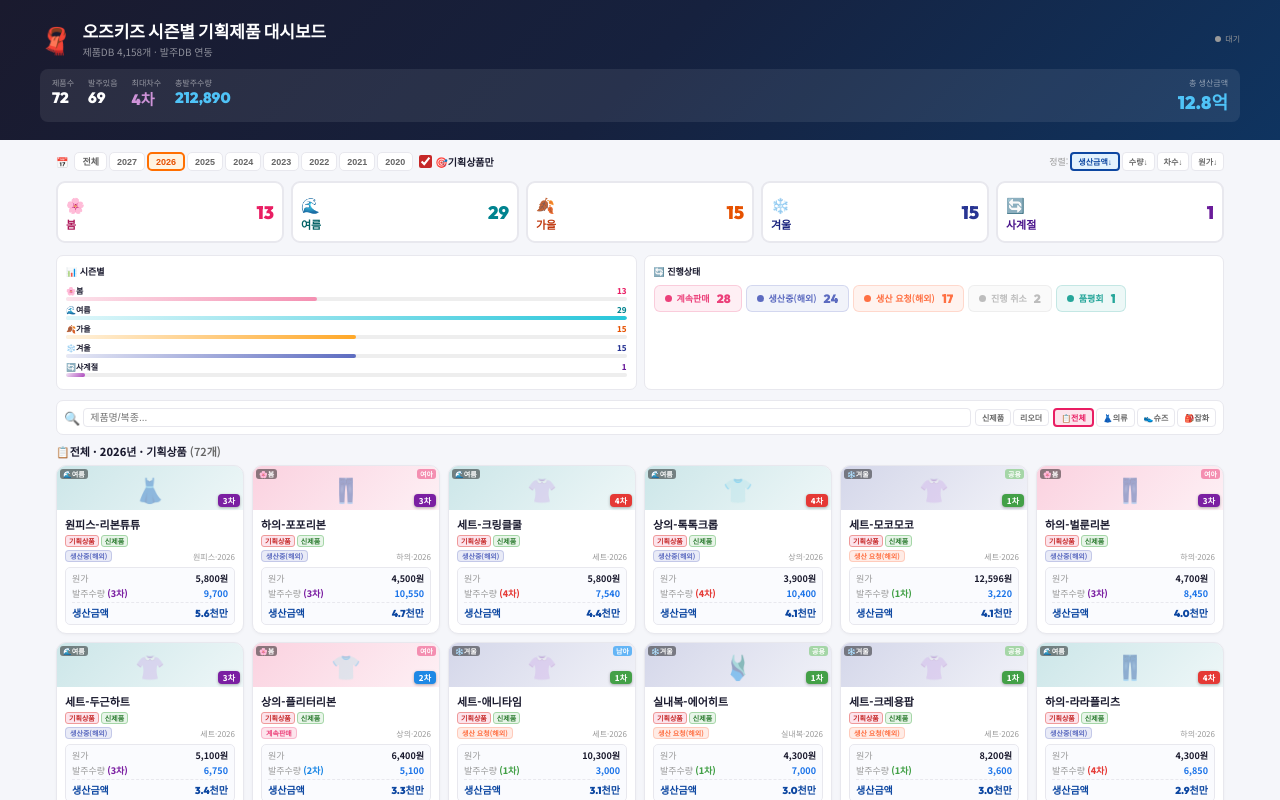
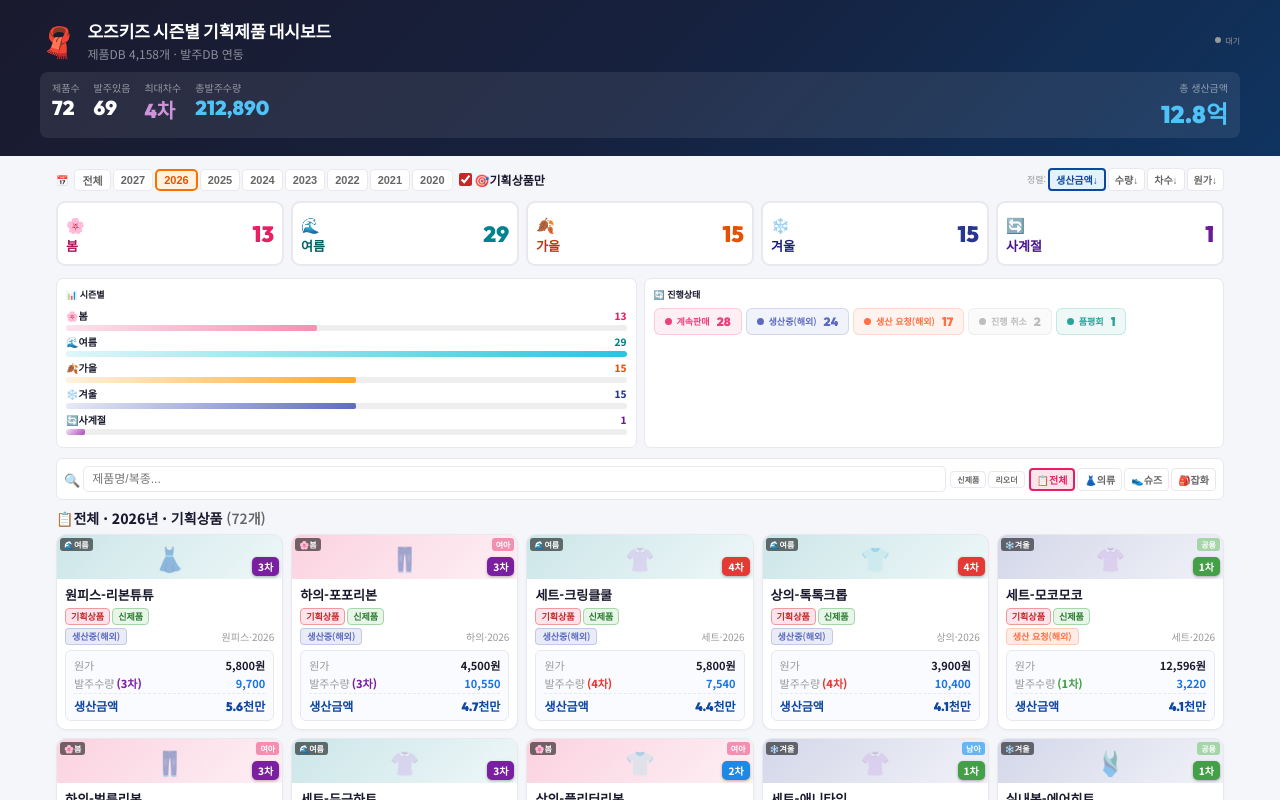
Before and after one commit to 76anna/OZKIZ-DASHBOARD, a Next.js app: page / in a window 1280 px wide. Shown: the top 800 px of the page. Built offline with nearby package versions, Linux system fonts and the light colour scheme.

Commit message:
Update page.tsx

```diff
--- a/app/page.tsx
+++ b/app/page.tsx
@@ -4184,18 +4184,18 @@
     <div style={{background:"var(--cd)",borderRadius:10,border:"1px solid var(--bd)",overflow:"hidden",boxShadow:"0 1px 3px rgba(0,0,0,.04)"}}>
       <div style={{height:44,background:`linear-gradient(135deg,${sc||"#e8eaf6"}33,${sc||"#e8eaf6"}11)`,display:"flex",alignItems:"center",justifyContent:"center",position:"relative"}}>
         <span style={{fontSize:24,opacity:.4}}>{BI[p.b]||"📦"}</span>
-        <div style={{position:"absolute",top:3,left:3,display:"flex",gap:2}}>{p.z.map(s=><span key={s} style={{fontSize:7,padding:"0 3px",borderRadius:3,background:"rgba(0,0,0,.45)",color:"#fff",fontWeight:700}}>{SC[s]?.e}{s}</span>)}</div>
-        {p.ord>0&&<span style={{position:"absolute",bottom:3,right:3,fontSize:8,padding:"1px 5px",borderRadius:4,background:oc,color:"#fff",fontWeight:800,boxShadow:"0 1px 3px rgba(0,0,0,.3)"}}>{p.ord}차</span>}
-        {p.g&&<span style={{position:"absolute",top:3,right:3,fontSize:7,padding:"0 3px",borderRadius:3,background:p.g==="여아"?"#f48fb1":p.g==="남아"?"#64b5f6":"#a5d6a7",color:"#fff",fontWeight:700}}>{p.g}</span>}
+        <div style={{position:"absolute",top:3,left:3,display:"flex",gap:2}}>{p.z.map(s=><span key={s} style={{fontSize:8,padding:"1px 4px",borderRadius:3,background:"rgba(0,0,0,.55)",color:"#fff",fontWeight:700}}>{SC[s]?.e}{s}</span>)}</div>
+        {p.ord>0&&<span style={{position:"absolute",bottom:3,right:3,fontSize:10,padding:"2px 6px",borderRadius:5,background:oc,color:"#fff",fontWeight:800,boxShadow:"0 1px 3px rgba(0,0,0,.3)"}}>{p.ord}차</span>}
+        {p.g&&<span style={{position:"absolute",top:3,right:3,fontSize:8,padding:"1px 4px",borderRadius:3,background:p.g==="여아"?"#f48fb1":p.g==="남아"?"#64b5f6":"#a5d6a7",color:"#fff",fontWeight:700}}>{p.g}</span>}
       </div>
       <div style={{padding:"6px 8px 8px"}}>
-        <div style={{fontSize:11,fontWeight:800,marginBottom:3,overflow:"hidden",textOverflow:"ellipsis",whiteSpace:"nowrap"}}>{p.n}</div>
-        <div style={{display:"flex",gap:2,flexWrap:"wrap",marginBottom:3}}>{p.t.map((t,j)=>{const cfg=TB[t]||{bg:"#f5f5f5",c:"#616161",b:"#e0e0e0"};return <span key={j} style={{padding:"0 3px",borderRadius:3,fontSize:7,fontWeight:700,background:cfg.bg,color:cfg.c,border:`1px solid ${cfg.b}`}}>{t}</span>})}</div>
+        <div style={{fontSize:13,fontWeight:800,marginBottom:4,overflow:"hidden",textOverflow:"ellipsis",whiteSpace:"nowrap"}}>{p.n}</div>
+        <div style={{display:"flex",gap:2,flexWrap:"wrap",marginBottom:3}}>{p.t.map((t,j)=>{const cfg=TB[t]||{bg:"#f5f5f5",c:"#616161",b:"#e0e0e0"};return <span key={j} style={{padding:"1px 5px",borderRadius:4,fontSize:9,fontWeight:700,background:cfg.bg,color:cfg.c,border:`1px solid ${cfg.b}`}}>{t}</span>})}</div>
         <div style={{display:"flex",justifyContent:"space-between",alignItems:"center",marginBottom:5}}>
-          <span style={{padding:"0 4px",borderRadius:4,fontSize:7,fontWeight:600,background:stC+"22",color:stC,border:`1px solid ${stC}44`}}>{p.s}</span>
-          <span style={{fontSize:8,color:"var(--t3)"}}>{p.b}·{p.y}</span>
+          <span style={{padding:"1px 6px",borderRadius:4,fontSize:9,fontWeight:600,background:stC+"22",color:stC,border:`1px solid ${stC}44`}}>{p.s}</span>
+          <span style={{fontSize:10,color:"var(--t3)"}}>{p.b}·{p.y}</span>
         </div>
-        <div style={{background:"var(--rw)",borderRadius:5,padding:"4px 6px",border:"1px solid var(--bd)",fontSize:9}}>
+        <div style={{background:"var(--rw)",borderRadius:6,padding:"6px 8px",border:"1px solid var(--bd)",fontSize:11}}>
           <div style={{display:"flex",justifyContent:"space-between",marginBottom:2}}>
             <span style={{color:"var(--t3)"}}>원가</span><span style={{fontWeight:700}}>{fmt(p.cost)}</span>
           </div>
@@ -4203,7 +4203,7 @@
             <span style={{color:"var(--t3)"}}>발주수량<span style={{color:oc,fontWeight:800,marginLeft:2}}>{p.ord?`(${p.ord}차)`:""}</span></span>
             <span style={{fontWeight:700,color:p.qty?"#1a73e8":"var(--t3)"}}>{fmtQ(p.qty)}</span>
           </div>
-          <div style={{borderTop:"1px dashed var(--bd)",paddingTop:2,display:"flex",justifyContent:"space-between",fontSize:10}}>
+          <div style={{borderTop:"1px dashed var(--bd)",paddingTop:3,display:"flex",justifyContent:"space-between",fontSize:12}}>
             <span style={{fontWeight:700,color:"#0d47a1"}}>생산금액</span>
             <span style={{fontWeight:900,color:total?"#0d47a1":"var(--t3)",fontFamily:"'Outfit'"}}>{fmtM(total)}</span>
           </div>
@@ -4347,10 +4347,10 @@
       <div style={{background:"linear-gradient(135deg,#1a1a2e,#16213e,#0f3460)",padding:"18px 20px",color:"#fff"}}>
         <div style={{maxWidth:1200,margin:"0 auto"}}>
           <div style={{display:"flex",alignItems:"center",gap:10}}>
-            <span style={{fontSize:26}}>🧣</span>
+            <span style={{fontSize:30}}>🧣</span>
             <div style={{flex:1}}>
               <h1 style={{fontSize:17,fontWeight:900,fontFamily:"'Outfit'"}}>오즈키즈 시즌별 기획제품 대시보드</h1>
-              <p style={{fontSize:10,color:"rgba(255,255,255,.5)",marginTop:1}}>제품DB {P.length.toLocaleString()}개 · 발주DB 연동</p>
+              <p style={{fontSize:12,color:"rgba(255,255,255,.5)",marginTop:2}}>제품DB {P.length.toLocaleString()}개 · 발주DB 연동</p>
             </div>
             <div style={{display:"flex",alignItems:"center",gap:4}}>
               <span style={{width:6,height:6,borderRadius:"50%",background:syncCol,animation:syncStatus==="syncing"?"pulse 1s infinite":"none"}}/>
@@ -4358,25 +4358,25 @@
             </div>
           </div>
           <div style={{display:"flex",gap:14,marginTop:10,padding:"8px 12px",background:"rgba(255,255,255,.08)",borderRadius:8,flexWrap:"wrap"}}>
-            <div><div style={{fontSize:8,color:"rgba(255,255,255,.5)"}}>제품수</div><div style={{fontSize:15,fontWeight:900,fontFamily:"'Outfit'"}}>{display.length}</div></div>
-            <div><div style={{fontSize:8,color:"rgba(255,255,255,.5)"}}>발주있음</div><div style={{fontSize:15,fontWeight:900,fontFamily:"'Outfit'"}}>{withQty}</div></div>
-            <div><div style={{fontSize:8,color:"rgba(255,255,255,.5)"}}>최대차수</div><div style={{fontSize:15,fontWeight:900,fontFamily:"'Outfit'",color:"#ce93d8"}}>{maxOrd}차</div></div>
-            <div><div style={{fontSize:8,color:"rgba(255,255,255,.5)"}}>총발주수량</div><div style={{fontSize:15,fontWeight:900,fontFamily:"'Outfit'",color:"#4fc3f7"}}>{totalQty.toLocaleString()}</div></div>
-            <div style={{marginLeft:"auto",textAlign:"right"}}><div style={{fontSize:8,color:"rgba(255,255,255,.5)"}}>총 생산금액</div><div style={{fontSize:18,fontWeight:900,color:"#4fc3f7",fontFamily:"'Outfit'"}}>{fmtM(totalAmt)}</div></div>
+            <div><div style={{fontSize:10,color:"rgba(255,255,255,.5)"}}>제품수</div><div style={{fontSize:20,fontWeight:900,fontFamily:"'Outfit'"}}>{display.length}</div></div>
+            <div><div style={{fontSize:10,color:"rgba(255,255,255,.5)"}}>발주있음</div><div style={{fontSize:20,fontWeight:900,fontFamily:"'Outfit'"}}>{withQty}</div></div>
+            <div><div style={{fontSize:10,color:"rgba(255,255,255,.5)"}}>최대차수</div><div style={{fontSize:20,fontWeight:900,fontFamily:"'Outfit'",color:"#ce93d8"}}>{maxOrd}차</div></div>
+            <div><div style={{fontSize:10,color:"rgba(255,255,255,.5)"}}>총발주수량</div><div style={{fontSize:20,fontWeight:900,fontFamily:"'Outfit'",color:"#4fc3f7"}}>{totalQty.toLocaleString()}</div></div>
+            <div style={{marginLeft:"auto",textAlign:"right"}}><div style={{fontSize:10,color:"rgba(255,255,255,.5)"}}>총 생산금액</div><div style={{fontSize:24,fontWeight:900,color:"#4fc3f7",fontFamily:"'Outfit'"}}>{fmtM(totalAmt)}</div></div>
           </div>
         </div>
       </div>
       <div style={{maxWidth:1200,margin:"0 auto",padding:"12px 16px 48px"}}>
         <div style={{display:"flex",gap:6,marginBottom:10,flexWrap:"wrap",alignItems:"center"}}>
           <span style={{fontSize:10,fontWeight:700}}>📅</span>
-          <div style={{display:"flex",gap:2,flexWrap:"wrap"}}>{yrs.map(y=>(<button key={y} onClick={()=>{setYr(y);rp()}} style={{padding:"2px 7px",borderRadius:5,border:yr===y?"2px solid #ff6f00":"1px solid var(--bd)",background:yr===y?"#fff3e0":"var(--cd)",color:yr===y?"#e65100":"var(--t2)",fontSize:9,fontWeight:700,cursor:"pointer"}}>{y}</button>))}</div>
-          <label style={{display:"flex",alignItems:"center",gap:3,fontSize:10,fontWeight:600,cursor:"pointer"}}>
+          <div style={{display:"flex",gap:2,flexWrap:"wrap"}}>{yrs.map(y=>(<button key={y} onClick={()=>{setYr(y);rp()}} style={{padding:"2px 7px",borderRadius:5,border:yr===y?"2px solid #ff6f00":"1px solid var(--bd)",background:yr===y?"#fff3e0":"var(--cd)",color:yr===y?"#e65100":"var(--t2)",fontSize:11,fontWeight:700,cursor:"pointer"}}>{y}</button>))}</div>
+          <label style={{display:"flex",alignItems:"center",gap:3,fontSize:12,fontWeight:600,cursor:"pointer"}}>
             <input type="checkbox" checked={plan} onChange={e=>{setPlan(e.target.checked);rp()}} style={{accentColor:"#c62828"}}/>🎯기획상품만
           </label>
           <div style={{marginLeft:"auto",display:"flex",gap:2,fontSize:9}}>
             <span style={{color:"var(--t3)",alignSelf:"center"}}>정렬:</span>
             {[["total","생산금액↓"],["qty","수량↓"],["ord","차수↓"],["cost","원가↓"]].map(([k,l])=>(
-              <button key={k} onClick={()=>{setSort(k);rp()}} style={{padding:"2px 6px",borderRadius:4,border:sort===k?"2px solid #0d47a1":"1px solid var(--bd)",background:sort===k?"#e3f2fd":"var(--cd)",color:sort===k?"#0d47a1":"var(--t2)",fontSize:8,fontWeight:600,cursor:"pointer"}}>{l}</button>
+              <button key={k} onClick={()=>{setSort(k);rp()}} style={{padding:"2px 6px",borderRadius:4,border:sort===k?"2px solid #0d47a1":"1px solid var(--bd)",background:sort===k?"#e3f2fd":"var(--cd)",color:sort===k?"#0d47a1":"var(--t2)",fontSize:10,fontWeight:600,cursor:"pointer"}}>{l}</button>
             ))}
           </div>
         </div>
@@ -4384,8 +4384,8 @@
           {SEASONS.map(s=>{const cnt=fSD[s];const c=SC[s];const on=sel===s;return(
             <div key={s} onClick={()=>{setSel(sel===s?null:s);rp()}} style={{background:on?c.g:"var(--cd)",borderRadius:9,padding:"9px 8px",cursor:"pointer",border:on?`2px solid ${c.c}`:"2px solid var(--bd)",boxShadow:on?`0 3px 12px ${c.c}30`:"none",transition:"all .2s"}}>
               <div style={{display:"flex",justifyContent:"space-between",alignItems:"center"}}>
-                <div><span style={{fontSize:15}}>{c.e}</span><div style={{fontSize:11,fontWeight:800,color:on?"#fff":c.a}}>{s}</div></div>
-                <div style={{fontSize:18,fontWeight:900,color:on?"#fff":c.c,fontFamily:"'Outfit'"}}>{cnt}</div>
+                <div><span style={{fontSize:15}}>{c.e}</span><div style={{fontSize:13,fontWeight:800,color:on?"#fff":c.a}}>{s}</div></div>
+                <div style={{fontSize:22,fontWeight:900,color:on?"#fff":c.c,fontFamily:"'Outfit'"}}>{cnt}</div>
               </div>
             </div>
           )})}
@@ -4393,7 +4393,7 @@
         <div style={{display:"grid",gridTemplateColumns:"repeat(auto-fit,minmax(200px,1fr))",gap:7,marginBottom:10}}>
           <div style={{background:"var(--cd)",borderRadius:7,padding:9,border:"1px solid var(--bd)"}}>
             <h4 style={{fontSize:9,fontWeight:700,marginBottom:7}}>📊 시즌별</h4>
-            {SEASONS.map(s=>{const c=SC[s];const cnt=fSD[s];return(<div key={s} style={{marginBottom:3}}><div style={{display:"flex",justifyContent:"space-between",fontSize:8,fontWeight:600,marginBottom:1}}><span>{c.e}{s}</span><span style={{color:c.c,fontWeight:800}}>{cnt}</span></div><div style={{height:4,borderRadius:2,background:"var(--br)",overflow:"hidden"}}><div style={{width:`${(cnt/maxS)*100}%`,height:"100%",borderRadius:2,background:c.g,transition:"width .5s"}}/></div></div>)})}
+            {SEASONS.map(s=>{const c=SC[s];const cnt=fSD[s];return(<div key={s} style={{marginBottom:3}}><div style={{display:"flex",justifyContent:"space-between",fontSize:10,fontWeight:600,marginBottom:2}}><span>{c.e}{s}</span><span style={{color:c.c,fontWeight:800}}>{cnt}</span></div><div style={{height:6,borderRadius:3,background:"var(--br)",overflow:"hidden"}}><div style={{width:`${(cnt/maxS)*100}%`,height:"100%",borderRadius:2,background:c.g,transition:"width .5s"}}/></div></div>)})}
           </div>
           <div style={{background:"var(--cd)",borderRadius:7,padding:9,border:"1px solid var(--bd)"}}>
             <h4 style={{fontSize:9,fontWeight:700,marginBottom:7}}>🔄 진행상태</h4>
@@ -4402,28 +4402,28 @@
         </div>
         <div style={{background:"var(--cd)",borderRadius:7,padding:7,marginBottom:8,border:"1px solid var(--bd)",display:"flex",gap:4,flexWrap:"wrap",alignItems:"center"}}>
           <div style={{display:"flex",alignItems:"center",gap:3,flex:1,minWidth:120}}>
-            <span style={{fontSize:13}}>🔍</span><input placeholder="제품명/복종..." value={q} onChange={e=>{setQ(e.target.value);rp()}} style={{flex:1,padding:"3px 6px",borderRadius:4,border:"1px solid var(--bd)",fontSize:10,background:"var(--ip)",color:"var(--t1)",outline:"none"}}/>
+            <span style={{fontSize:13}}>🔍</span><input placeholder="제품명/복종..." value={q} onChange={e=>{setQ(e.target.value);rp()}} style={{flex:1,padding:"5px 8px",borderRadius:5,border:"1px solid var(--bd)",fontSize:12,background:"var(--ip)",color:"var(--t1)",outline:"none"}}/>
           </div>
           <div style={{display:"flex",gap:2,flexWrap:"wrap"}}>
             {["신제품","리오더"].map(t=>(<button key={t} onClick={()=>{setFt(t);rp()}} style={{padding:"2px 6px",borderRadius:4,border:ft===t?"2px solid #1a73e8":"1px solid var(--bd)",background:ft===t?"#e8f0fe":"var(--cd)",color:ft===t?"#1a73e8":"var(--t2)",fontSize:8,fontWeight:600,cursor:"pointer"}}>{t}</button>))}
           </div>
           <div style={{display:"flex",gap:2}}>
-            {["전체","의류","슈즈","잡화"].map(cc=>(<button key={cc} onClick={()=>{setFc(cc);rp()}} style={{padding:"2px 6px",borderRadius:4,border:fc===cc?"2px solid #e91e63":"1px solid var(--bd)",background:fc===cc?"#fce4ec":"var(--cd)",color:fc===cc?"#e91e63":"var(--t2)",fontSize:8,fontWeight:600,cursor:"pointer"}}>{CL[cc]||"📋"}{cc}</button>))}
+            {["전체","의류","슈즈","잡화"].map(cc=>(<button key={cc} onClick={()=>{setFc(cc);rp()}} style={{padding:"2px 6px",borderRadius:4,border:fc===cc?"2px solid #e91e63":"1px solid var(--bd)",background:fc===cc?"#fce4ec":"var(--cd)",color:fc===cc?"#e91e63":"var(--t2)",fontSize:10,fontWeight:600,cursor:"pointer"}}>{CL[cc]||"📋"}{cc}</button>))}
           </div>
           {(sel||fs!=="전체")&&<button onClick={()=>{setSel(null);setFs("전체");rp()}} style={{padding:"2px 6px",borderRadius:4,border:"1px solid var(--bd)",background:"var(--cd)",color:"var(--t2)",fontSize:8,fontWeight:600,cursor:"pointer"}}>✕초기화</button>}
         </div>
-        <div style={{marginBottom:6}}><h3 style={{fontSize:11,fontWeight:800}}>{sel?`${SC[sel].e}${sel}`:"📋전체"}{yr!=="전체"?` · ${yr}년`:""}{plan?" · 기획상품":""}{fs!=="전체"?` · ${fs}`:""} <span style={{fontWeight:600,color:"var(--t2)"}}>({display.length}개)</span></h3></div>
+        <div style={{marginBottom:6}}><h3 style={{fontSize:14,fontWeight:800}}>{sel?`${SC[sel].e}${sel}`:"📋전체"}{yr!=="전체"?` · ${yr}년`:""}{plan?" · 기획상품":""}{fs!=="전체"?` · ${fs}`:""} <span style={{fontWeight:600,color:"var(--t2)"}}>({display.length}개)</span></h3></div>
         {display.length===0?(
           <div style={{textAlign:"center",padding:32,color:"var(--t3)",background:"var(--cd)",borderRadius:7,border:"1px solid var(--bd)"}}><div style={{fontSize:28,marginBottom:4}}>🔍</div><div style={{fontSize:10}}>조건에 맞는 제품이 없습니다</div></div>
         ):(
-          <div style={{display:"grid",gridTemplateColumns:"repeat(auto-fill,minmax(175px,1fr))",gap:8}}>
+          <div style={{display:"grid",gridTemplateColumns:"repeat(auto-fill,minmax(200px,1fr))",gap:8}}>
             {paged.map((p,i)=><Card key={p.n+i} p={p} sc={sel?SC[sel].c:SC[p.z[0]]?.c}/>)}
           </div>
         )}
         {pages>1&&(<div style={{display:"flex",justifyContent:"center",gap:4,marginTop:8}}>
-          <button disabled={pg===0} onClick={()=>setPg(pg-1)} style={{padding:"2px 7px",borderRadius:4,border:"1px solid var(--bd)",background:"var(--cd)",color:pg===0?"#ccc":"var(--t1)",cursor:pg===0?"default":"pointer",fontSize:9,fontWeight:600}}>←이전</button>
-          <span style={{padding:"2px 7px",fontSize:9,fontWeight:700,color:"var(--t2)"}}>{pg+1}/{pages}</span>
-          <button disabled={pg>=pages-1} onClick={()=>setPg(pg+1)} style={{padding:"2px 7px",borderRadius:4,border:"1px solid var(--bd)",background:"var(--cd)",color:pg>=pages-1?"#ccc":"var(--t1)",cursor:pg>=pages-1?"default":"pointer",fontSize:9,fontWeight:600}}>다음→</button>
+          <button disabled={pg===0} onClick={()=>setPg(pg-1)} style={{padding:"2px 7px",borderRadius:4,border:"1px solid var(--bd)",background:"var(--cd)",color:pg===0?"#ccc":"var(--t1)",cursor:pg===0?"default":"pointer",fontSize:11,fontWeight:600}}>←이전</button>
+          <span style={{padding:"2px 7px",fontSize:11,fontWeight:700,color:"var(--t2)"}}>{pg+1}/{pages}</span>
+          <button disabled={pg>=pages-1} onClick={()=>setPg(pg+1)} style={{padding:"2px 7px",borderRadius:4,border:"1px solid var(--bd)",background:"var(--cd)",color:pg>=pages-1?"#ccc":"var(--t1)",cursor:pg>=pages-1?"default":"pointer",fontSize:11,fontWeight:600}}>다음→</button>
         </div>)}
       </div>
     </div>
```
